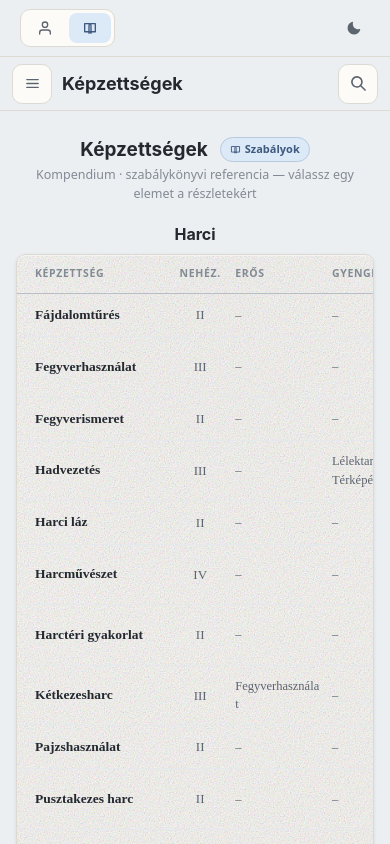
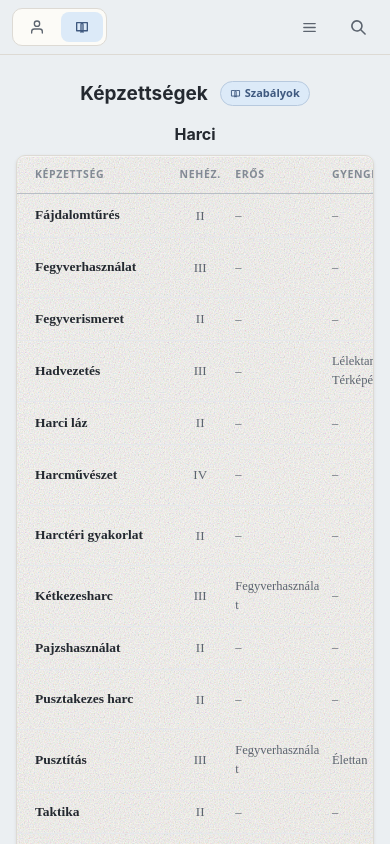
Before and after one commit to codex-magica/codex-magica.github.io, a React (Create React App) app: page / in a window 390 px wide. Both pictures are taken after a click on the button 90 px from the left and 28 px from the top of the page. Built offline with nearby package versions, Linux system fonts and the light colour scheme; a web font is replaced by a local one.

Commit message:
mobile: top bar fixes

```diff
--- a/src/new_app/ui/AppShell.tsx
+++ b/src/new_app/ui/AppShell.tsx
@@ -1,6 +1,6 @@
 import React, { useMemo, useState } from "react";
-import { Box, Flex, HStack, IconButton, Spacer, Text, useColorMode } from "@chakra-ui/react";
-import { EditIcon, ArrowUpIcon, ArrowBackIcon, MoonIcon, SunIcon } from "@chakra-ui/icons";
+import { Box, Flex, HStack, IconButton, Spacer, Text } from "@chakra-ui/react";
+import { EditIcon, ArrowUpIcon, ArrowBackIcon } from "@chakra-ui/icons";
 import { CharacterSheet } from "./CharacterSheet";
 import { Compendium } from "./Compendium";
 import { DetailModal, ModalState } from "./DetailModal";
@@ -9,7 +9,7 @@ import { skillModalBody, skillModalSub, spellModalByName } from "./compendiumDat
 import { CharacterRecord, VitalKey } from "../model/character";
 import { RULES } from "../model/rulesDb";
 import { derive } from "../engine/derive";
-import { ZoneBtn } from "./controls";
+import { ZoneSwitch, DarkToggle } from "./controls";
 
 interface AppShellProps {
   record: CharacterRecord;
@@ -19,13 +19,15 @@ interface AppShellProps {
   onPatchRecord: (record: CharacterRecord) => void; // persist play-state edits (vitals…)
 }
 
-const SIDE = { base: "20px", md: "16px" };
+const SIDE = { base: "12px", md: "16px" }; // base matches the compendium's merged mobile bar
 
-// action button: full label on md+, icon-only on phones (the title carries the label)
+// action button: full label on md+, icon-only on phones (the title carries the label).
+// Phones: quiet ghost icon, matching the roster bar's right-side buttons (logout / dark mode).
 const ActBtn: React.FC<{ onClick: () => void; icon: React.ReactNode; accent?: boolean; label: string }> = ({ onClick, icon, accent, label }) => (
   <Box as="button" type="button" onClick={onClick} title={label} aria-label={label} display="inline-flex" alignItems="center" justifyContent="center" gap="7px"
-    px={{ base: "10px", md: "13px" }} py="8px" minH="36px" borderRadius="9px"
-    border="1px solid" borderColor="fieldBd" bg="transparent" color={accent ? "accentTx" : "fg"} fontWeight={600} fontSize="14px" whiteSpace="nowrap">
+    px={{ base: 0, md: "13px" }} py={{ base: 0, md: "8px" }} w={{ base: "40px", md: "auto" }} minH={{ base: "40px", md: "36px" }} borderRadius={{ base: "10px", md: "9px" }}
+    border={{ base: "none", md: "1px solid" }} borderColor="fieldBd" bg="transparent" flexShrink={0}
+    color={accent ? "accentTx" : { base: "muted", md: "fg" }} fontWeight={600} fontSize="14px" whiteSpace="nowrap" _active={{ bg: "accentSoft" }}>
     {icon}<Box as="span" display={{ base: "none", md: "inline" }}>{label}</Box>
   </Box>
 );
@@ -35,7 +37,6 @@ export const AppShell: React.FC<AppShellProps> = ({ record, onBack, onEdit, onLe
   const [compTab, setCompTab] = useState(0);
   const [modal, setModal] = useState<ModalState | null>(null);
   const [weaponModal, setWeaponModal] = useState<WeaponModalState | null>(null);
-  const { colorMode, toggleColorMode } = useColorMode();
 
   const derived = useMemo(() => derive(RULES, record), [record]);
   const subLine = `${record.name} · ${record.race} ${record.class} · ${record.levels.length}. szint`;
@@ -59,20 +60,23 @@ export const AppShell: React.FC<AppShellProps> = ({ record, onBack, onEdit, onLe
     setModal({ kind: "spell", name, sub: sp?.sub, body: sp?.body || [] });
   };
 
-  const darkToggle = (
-    <IconButton aria-label="Sötét mód váltása" size="sm" variant="ghost" color="muted" icon={colorMode === "light" ? <MoonIcon /> : <SunIcon />} onClick={toggleColorMode} />
+  const backBtn = (
+    // phones: sized/rounded like the zone pill and the compendium bar's icon buttons; md: original compact form
+    <IconButton aria-label="Vissza a karakterekhez" title="Karakterek" size="sm" variant="outline" borderColor="hair" bg="fieldBg" color="muted"
+      w={{ base: "40px", md: "32px" }} h={{ base: "40px", md: "32px" }} minW={{ base: "40px", md: "32px" }} borderRadius={{ base: "10px", md: "md" }}
+      icon={<ArrowBackIcon boxSize="16px" />} onClick={onBack} flexShrink={0} _hover={{ borderColor: "accent" }} />
+  );
+  const zoneSwitch = (
+    <ZoneSwitch active={isSheet ? "karakter" : "kompendium"} onKarakter={() => setView("sheet")} onKompendium={() => goComp()} />
   );
 
   return (
     <Flex direction="column" h="100vh" sx={{ "@supports (height: 100dvh)": { height: "100dvh" } }} overflow="hidden" bg="page" color="fg" fontFamily="Warnock, serif">
-      {/* Top app bar */}
-      <Box flexShrink={0} bg="page" borderBottom="1px solid" borderColor="hair">
-        <HStack px={SIDE} py="9px" gap={{ base: "10px", md: "14px" }} flexWrap="wrap" align="center">
-          <IconButton aria-label="Vissza a karakterekhez" title="Karakterek" size="sm" variant="outline" borderColor="hair" bg="fieldBg" color="muted" icon={<ArrowBackIcon boxSize="16px" />} onClick={onBack} flexShrink={0} _hover={{ borderColor: "accent" }} />
-          <HStack gap="3px" bg="fieldBg" border="1px solid" borderColor="hair" borderRadius="10px" p="3px" flexShrink={0}>
-            <ZoneBtn kind="karakter" active={isSheet} onClick={() => setView("sheet")}>Karakter</ZoneBtn>
-            <ZoneBtn kind="kompendium" active={!isSheet} onClick={() => goComp()}>Kompendium</ZoneBtn>
-          </HStack>
+      {/* Top app bar — on phones the compendium view hosts its own merged bar instead */}
+      <Box display={{ base: isSheet ? "block" : "none", md: "block" }} flexShrink={0} bg="page" borderBottom="1px solid" borderColor="hair">
+        <HStack px={SIDE} py={{ base: 0, md: "9px" }} h={{ base: "54px", md: "auto" }} gap={{ base: "10px", md: "14px" }} flexWrap="wrap" align="center">
+          {backBtn}
+          {zoneSwitch}
           {isSheet ? (
             <>
               <Text display={{ base: "none", md: "block" }} fontFamily="system-ui" fontSize="12px" color="fgFaint" whiteSpace="nowrap">{subLine}</Text>
@@ -80,13 +84,14 @@ export const AppShell: React.FC<AppShellProps> = ({ record, onBack, onEdit, onLe
               <HStack gap="8px">
                 <ActBtn onClick={onEdit} icon={<EditIcon boxSize="14px" />} label="Szerkesztés" />
                 <ActBtn onClick={onLevelup} icon={<ArrowUpIcon boxSize="16px" />} accent label="Szintlépés" />
-                {darkToggle}
+                {/* phones: dark mode stays reachable on the roster's bar — here it just eats space */}
+                <Box display={{ base: "none", md: "block" }}><DarkToggle /></Box>
               </HStack>
             </>
           ) : (
             <>
               <Spacer />
-              {darkToggle}
+              <DarkToggle />
             </>
           )}
         </HStack>
@@ -104,7 +109,12 @@ export const AppShell: React.FC<AppShellProps> = ({ record, onBack, onEdit, onLe
           onOpenWeapon={setWeaponModal}
         />
       ) : (
-        <Compendium compTab={compTab} onSelectTab={setCompTab} onOpenModal={setModal} />
+        <Compendium
+          compTab={compTab}
+          onSelectTab={setCompTab}
+          onOpenModal={setModal}
+          mobileLeading={<>{backBtn}{zoneSwitch}</>}
+        />
       )}
 
       {/* Detail modal — peek that never navigates */}
--- a/src/new_app/ui/Compendium.tsx
+++ b/src/new_app/ui/Compendium.tsx
@@ -29,6 +29,10 @@ interface Props {
   compTab: number;
   onSelectTab: (tab: number) => void;
   onOpenModal: (m: ModalState) => void;
+  // parent-provided content for the merged mobile top bar (zone switch / back / dark toggle) —
+  // on phones the parent hides its own bar and the compendium hosts everything in one row
+  mobileLeading?: React.ReactNode;
+  mobileTrailing?: React.ReactNode;
 }
 
 // sidebar nav groups (indices into compNames): Képzettségek stands alone, then Harc, Mágia, Felszerelés
@@ -62,10 +66,11 @@ const NavItem: React.FC<{ active: boolean; prominent?: boolean; onClick: () => v
 const drawerIn = keyframes`from { transform: translateX(-100%); } to { transform: translateX(0); }`;
 const fadeIn = keyframes`from { opacity: 0; } to { opacity: 1; }`;
 
-// square icon button for the mobile header (menu / search)
+// square icon button for the mobile header (menu / search) — quiet ghost style, matching the
+// roster bar's right-side icon buttons (logout / dark mode)
 const HeaderIconBtn: React.FC<{ label: string; onClick: () => void; children: React.ReactNode }> = ({ label, onClick, children }) => (
   <Box as="button" type="button" aria-label={label} onClick={onClick} w="40px" h="40px" flexShrink={0} borderRadius="10px"
-    border="1px solid" borderColor="hair" bg="fieldBg" color="muted" display="inline-flex" alignItems="center" justifyContent="center">
+    bg="transparent" color="muted" display="inline-flex" alignItems="center" justifyContent="center" _active={{ bg: "accentSoft" }}>
     {children}
   </Box>
 );
@@ -99,7 +104,7 @@ const skillGroups = SKILL_CATEGORIES.map((cat) => ({
     .map((s) => ({ name: s.name, diff: s.cost === "percentage" ? "%" : s.difficulty, strong: s.hardReq.map((r) => r.skill).join(", ") || "–", weak: s.softReq.map((r) => r.skill).join(", ") || "–", attr: s.attrs.join(", ") || "–" })),
 })).filter((g) => g.rows.length > 0);
 
-export const Compendium: React.FC<Props> = ({ compTab, onSelectTab, onOpenModal }) => {
+export const Compendium: React.FC<Props> = ({ compTab, onSelectTab, onOpenModal, mobileLeading, mobileTrailing }) => {
   const [searchOpen, setSearchOpen] = useState(false);
   // mobile (< md): the sidebar becomes a slide-in drawer behind a header menu button
   const [navOpen, setNavOpen] = useState(false);
@@ -266,19 +271,22 @@ export const Compendium: React.FC<Props> = ({ compTab, onSelectTab, onOpenModal
 
   return (
     <Flex direction={{ base: "column", md: "row" }} flex="1 1 auto" minH={0} bg="page" overflow="hidden">
-      {/* Mobile header — menu · current page · search */}
-      <Flex display={{ base: "flex", md: "none" }} align="center" gap="10px" px="12px" h="54px" flexShrink={0} borderBottom="1px solid" borderColor="hair" bg="page">
+      {/* Merged mobile top bar — parent slots (back / zone switch … dark toggle) + menu + search.
+          No title: the page heading sits right below in the content. */}
+      {/* 55px = 54px content + the 1px bottom border (border-box) — the other bars put the border on a
+          wrapper, so this keeps the pill at the exact same y across zone switches */}
+      <Flex display={{ base: "flex", md: "none" }} align="center" gap="9px" px="12px" h="55px" flexShrink={0} borderBottom="1px solid" borderColor="hair" bg="page">
+        {mobileLeading}
+        <Box flex="1 1 auto" />
         <HeaderIconBtn label="Tartalomjegyzék" onClick={() => setNavOpen(true)}>
           <svg width="17" height="17" viewBox="0 0 24 24" fill="none" stroke="currentColor" strokeWidth={2} strokeLinecap="round">
             <line x1="4" y1="6.5" x2="20" y2="6.5" /><line x1="4" y1="12" x2="20" y2="12" /><line x1="4" y1="17.5" x2="20" y2="17.5" />
           </svg>
         </HeaderIconBtn>
-        <Heading as="p" flex="1 1 auto" minW={0} fontSize="18px" fontWeight={700} color="fg" noOfLines={1}>
-          {chapter ? chapter.name : title}
-        </Heading>
         <HeaderIconBtn label="Keresés" onClick={() => setSearchOpen(true)}>
           <SearchIcon boxSize="15px" />
         </HeaderIconBtn>
+        {mobileTrailing}
       </Flex>
 
       {/* Left sidebar navigation (md+) — grouped (Képzettségek · Harc · Mágia · Felszerelés) */}
@@ -306,11 +314,11 @@ export const Compendium: React.FC<Props> = ({ compTab, onSelectTab, onOpenModal
         <Box maxW="780px" mx="auto"><Markdown source={chapter.md} /></Box>
         ) : (
         <>
-        <Box display="flex" alignItems="center" justifyContent="center" gap="12px" mb="4px">
+        <Box display="flex" alignItems="center" justifyContent="center" gap="12px" mb={{ base: "18px", md: "4px" }}>
           <Heading as="h2" fontSize="19px" fontWeight={700} color="fg" textAlign="center">{title}</Heading>
           {headingRules && <RulesChip onClick={() => openRules(title, "A fejezet szabályai", headingRules)} />}
         </Box>
-        <Text fontFamily="system-ui" fontSize="12.5px" color="fgFaint" textAlign="center" mb="20px">
+        <Text display={{ base: "none", md: "block" }} fontFamily="system-ui" fontSize="12.5px" color="fgFaint" textAlign="center" mb="20px">
           Kompendium · szabálykönyvi referencia — válassz egy elemet a részletekért
         </Text>
         {TAB_INTROS[compTab] && (
--- a/src/new_app/ui/CompendiumScreen.tsx
+++ b/src/new_app/ui/CompendiumScreen.tsx
@@ -1,18 +1,27 @@
 import React, { useState } from "react";
-import { Flex } from "@chakra-ui/react";
+import { Box, Flex } from "@chakra-ui/react";
 import { ZoneBar } from "./ZoneBar";
 import { Compendium } from "./Compendium";
 import { DetailModal, ModalState } from "./DetailModal";
+import { ZoneSwitch } from "./controls";
 
 // Standalone compendium — reachable from the welcome screen without a character open. Same content as
 // the in-character compendium zone, but the "Karakter" pill returns to the roster.
+// Phones: the ZoneBar is hidden and its contents move into the compendium's single merged top bar.
 export const CompendiumScreen: React.FC<{ onExit: () => void }> = ({ onExit }) => {
   const [compTab, setCompTab] = useState(0);
   const [modal, setModal] = useState<ModalState | null>(null);
   return (
     <Flex direction="column" h="100vh" sx={{ "@supports (height: 100dvh)": { height: "100dvh" } }} overflow="hidden" bg="page" color="fg" fontFamily="Warnock, serif">
-      <ZoneBar active="kompendium" onKarakter={onExit} onKompendium={() => {}} />
-      <Compendium compTab={compTab} onSelectTab={setCompTab} onOpenModal={setModal} />
+      <Box display={{ base: "none", md: "block" }} flexShrink={0}>
+        <ZoneBar active="kompendium" onKarakter={onExit} onKompendium={() => {}} />
+      </Box>
+      <Compendium
+        compTab={compTab}
+        onSelectTab={setCompTab}
+        onOpenModal={setModal}
+        mobileLeading={<ZoneSwitch active="kompendium" onKarakter={onExit} onKompendium={() => {}} />}
+      />
       <DetailModal modal={modal} onClose={() => setModal(null)} />
     </Flex>
   );
--- a/src/new_app/ui/ZoneBar.tsx
+++ b/src/new_app/ui/ZoneBar.tsx
@@ -1,12 +1,13 @@
 import React from "react";
-import { Box, HStack, IconButton, Spacer, useColorMode } from "@chakra-ui/react";
-import { MoonIcon, SunIcon } from "@chakra-ui/icons";
-import { ZoneBtn } from "./controls";
+import { Box, HStack, Spacer } from "@chakra-ui/react";
+import { ZoneSwitch, DarkToggle } from "./controls";
 
 // Shared top bar with the Karakter / Kompendium zone switch + dark-mode toggle. Used by the welcome
 // (roster) screen and the standalone compendium screen so the compendium is reachable without a
 // character open. (AppShell keeps its own richer bar for the in-character context.)
-const SIDE = { base: "20px", md: "16px" };
+// base matches the compendium's merged mobile bar (54px tall, 12px inset) so switching zones
+// doesn't shift the pill
+const SIDE = { base: "12px", md: "16px" };
 
 export const ZoneBar: React.FC<{
   active: "karakter" | "kompendium";
@@ -14,22 +15,16 @@ export const ZoneBar: React.FC<{
   onKompendium: () => void;
   left?: React.ReactNode;
   right?: React.ReactNode;
-}> = ({ active, onKarakter, onKompendium, left, right }) => {
-  const { colorMode, toggleColorMode } = useColorMode();
-  return (
+}> = ({ active, onKarakter, onKompendium, left, right }) => (
   <Box flexShrink={0} bg="page" borderBottom="1px solid" borderColor="hair">
-      <HStack px={SIDE} py="9px" gap="14px" flexWrap="wrap" align="center">
+    <HStack px={SIDE} py={{ base: 0, md: "9px" }} h={{ base: "54px", md: "auto" }} gap="14px" flexWrap="wrap" align="center">
       {left}
-        <HStack gap="3px" bg="fieldBg" border="1px solid" borderColor="hair" borderRadius="10px" p="3px" flexShrink={0}>
-          <ZoneBtn kind="karakter" active={active === "karakter"} onClick={onKarakter}>Karakter</ZoneBtn>
-          <ZoneBtn kind="kompendium" active={active === "kompendium"} onClick={onKompendium}>Kompendium</ZoneBtn>
-        </HStack>
+      <ZoneSwitch active={active} onKarakter={onKarakter} onKompendium={onKompendium} />
       <Spacer />
       {right}
-        <IconButton aria-label="Sötét mód váltása" size="sm" variant="ghost" color="muted" icon={colorMode === "light" ? <MoonIcon /> : <SunIcon />} onClick={toggleColorMode} />
+      <DarkToggle />
     </HStack>
   </Box>
 );
-};
 
 export default ZoneBar;
--- a/src/new_app/ui/controls.tsx
+++ b/src/new_app/ui/controls.tsx
@@ -1,5 +1,6 @@
 import React from "react";
-import { Box } from "@chakra-ui/react";
+import { Box, HStack, IconButton, useColorMode } from "@chakra-ui/react";
+import { MoonIcon, SunIcon } from "@chakra-ui/icons";
 import { BTN_H } from "./tokens";
 
 // Small shared controls reused across screens. Previously each was redefined per file.
@@ -36,6 +37,23 @@ export const ZoneBtn: React.FC<{ active: boolean; onClick: () => void; kind?: "k
   </Box>
 );
 
+// The complete Karakter/Kompendium switch pill — shared by ZoneBar, AppShell and the compendium's
+// merged mobile bar so the markup can't drift apart.
+export const ZoneSwitch: React.FC<{ active: "karakter" | "kompendium"; onKarakter: () => void; onKompendium: () => void }> = ({ active, onKarakter, onKompendium }) => (
+  <HStack gap="3px" bg="fieldBg" border="1px solid" borderColor="hair" borderRadius="10px" p="3px" flexShrink={0}>
+    <ZoneBtn kind="karakter" active={active === "karakter"} onClick={onKarakter}>Karakter</ZoneBtn>
+    <ZoneBtn kind="kompendium" active={active === "kompendium"} onClick={onKompendium}>Kompendium</ZoneBtn>
+  </HStack>
+);
+
+// The dark-mode toggle icon button shared by every top bar.
+export const DarkToggle: React.FC = () => {
+  const { colorMode, toggleColorMode } = useColorMode();
+  return (
+    <IconButton aria-label="Sötét mód váltása" size="sm" variant="ghost" color="muted" icon={colorMode === "light" ? <MoonIcon /> : <SunIcon />} onClick={toggleColorMode} />
+  );
+};
+
 // The small outlined "✕" remove button used by the creator panels (skills, point-buy).
 export const DeleteButton: React.FC<{ onClick: () => void }> = ({ onClick }) => (
   <Box as="button" type="button" h={BTN_H} minW={BTN_H} border="1px solid" borderColor="hair" borderRadius="8px" color="fgFaint" display="flex" alignItems="center" justifyContent="center" fontSize="15px" flexShrink={0} onClick={onClick}>
```
Lines whose indentation alone changed are shown as unchanged.
